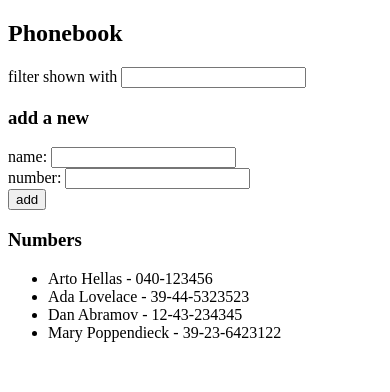
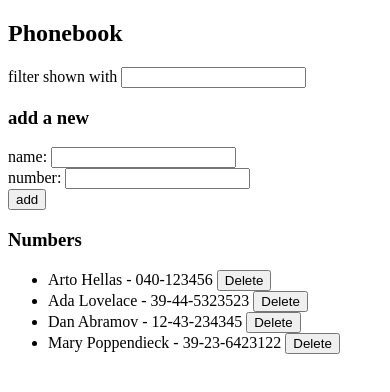
Before and after one commit to JamesAlexanderHill/full-stack-open-2020, a React (Create React App) app in the folder part1/: page / in a window 390 px wide. Shown: the top 392 px of the page. Built offline with nearby package versions, Linux system fonts and the light colour scheme; data requests are answered from the project's data file.

Commit message:
2.17: Phonebook step9
Made it possible for users to delete entries from the phonebook

```diff
--- a/part1/src/components/App.js
+++ b/part1/src/components/App.js
@@ -28,11 +28,25 @@ const PersonForm = (props) => {
     )
 }
 
-const Persons = (props) => {
+const Persons = ({persons, newFilter, setPersonsFunc}) => {
+
+    const phonebook = persons.filter((person) => person.name.toLowerCase().includes(newFilter.toLowerCase())).map((person) => {
+        return <li key={person.name}>{person.name} - {person.number} <button onClick={() => {
+            if (window.confirm(`Delete ${person.name}?`)) {
+                personServices
+                .remove(person.id)
+                .then((returnedPerson) => {
+                    const newPersons = persons.filter(p => p.id !== person.id);
+                    setPersonsFunc(newPersons);
+                })
+            }
+        }}>Delete</button></li>
+    });
+
     return(
         <div>
             <ul>
-            {props.phonebook}
+            {phonebook}
             </ul>
         </div>
     )
@@ -75,9 +89,7 @@ const App = () => {
         }
     }
 
-    const phonebook = persons.filter((person) => person.name.toLowerCase().includes(newFilter.toLowerCase())).map((person) => {
-        return <li key={person.name}>{person.name} - {person.number}</li>
-    });
+
 
     useEffect(() => {
         //console.log('effect')
@@ -101,7 +113,7 @@ const App = () => {
             <h3>add a new</h3>
             <PersonForm addPerson={addPerson} newName={newName} setNewName={setNewName} newNumber={newNumber} setNewNumber={setNewNumber} />
             <h3>Numbers</h3>
-            <Persons phonebook={phonebook}/>
+            <Persons persons={persons} newFilter={newFilter} setPersonsFunc={setPersons} />
         </div>
     )
 }
--- a/part1/src/services/persons.js
+++ b/part1/src/services/persons.js
@@ -16,5 +16,10 @@ const update = (id, newObject) => {
     const request = axios.put(`${baseUrl}/${id}`, newObject)
     return request.then(response => response.data)
 }
-const exp = { getAll, create, update };
+
+const remove = (id) => {
+    const request = axios.delete(`${baseUrl}/${id}`)
+    return request.then(response => response.data)
+}
+const exp = { getAll, create, update, remove };
 export default exp;
```
Also changed, not shown: 1 other file (tests, documents, lock files or other folders).
